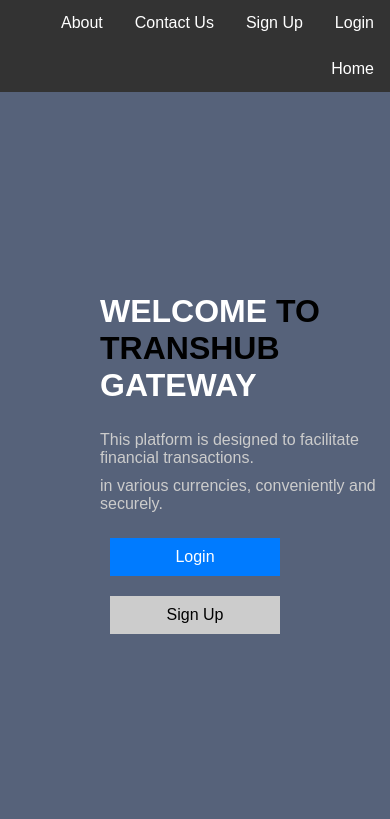
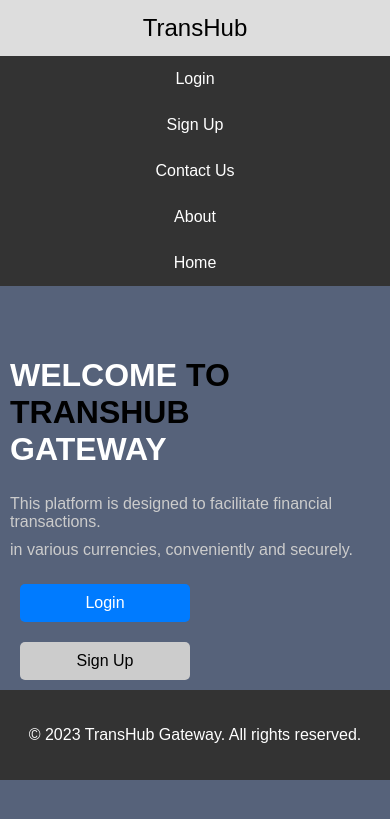
Before and after one commit to Jasemonu/Portfolio_project, a Python web app: template web_files/templates/landing_page.html in a window 390 px wide. Shown: the top 819 px of the page. Run offline with Jinja, Linux system fonts and the light colour scheme; the template is opened without the code that fills it, so the values that code supplies are empty.

Commit message:
addedd logo & footer

```diff
--- a/web_files/styles/landing_page.css
+++ b/web_files/styles/landing_page.css
@@ -1,10 +1,14 @@
 body {
     margin: 0;
     padding: 0;
+    height: 100%;
     font-family: Arial, sans-serif;
+    display: flex;
+    flex-direction: column;
     background-color: rgb(86, 98, 122);
 }
 
+/* Navbar */
 .navbar {
     background-color: #333;
     overflow: hidden;
@@ -24,6 +28,17 @@
     color: black;
 }
 
+/* Logo in Navbar */
+.navbar .logo {
+    float: left;
+    display: block;
+    padding: 14px 16px;
+    font-size: 24px;
+    color: white;
+    text-decoration: none;
+}
+
+/* Call to Action */
 .call-to-action {
     display: flex;
     flex-direction: column;
@@ -38,11 +53,13 @@
     margin: 5px 0;
     color: #CCCCCC;
 }
+
 .call-to-action h1 .word2,
 .call-to-action h1 .word1 {
     color: #ffffff;
 }
 
+/* Buttons */
 .button-container {
     text-align: center;
     text-align: left;
@@ -50,18 +67,61 @@
     margin-left: 0px;
 }
 
-   .login-button,
-   .signup-button {
+.login-button, .signup-button {
     display: inline-block;
     width: 150px;
     margin: 10px;
     padding: 10px;
-      background-color: #007bff; /* Blue color for the buttons */
+    background-color: #007bff;
     color: white;
     text-align: center;
     text-decoration: none;
+    border-radius: 5px;
+    transition: background-color 0.3s, color 0.3s;
 }
+
 .signup-button {
     background-color: #CCCCCC;
     color: black;
 }
+
+.login-button:hover, .signup-button:hover {
+    background-color: #0056b3;
+    color: #fff;
+}
+
+/* Footer */
+.footer {
+    background-color: #333;
+    color: white;
+    text-align: center;
+    padding: 20px;
+    margin-top: auto;
+}
+
+/* Media queries for responsiveness */
+@media screen and (max-width: 768px) {
+    .call-to-action {
+        margin-top: 100px;
+        margin-left: 20px;
+    }
+
+    .navbar a {
+        float: none;
+        display: block;
+        text-align: center;
+    }
+}
+
+@media screen and (max-width: 480px) {
+    .call-to-action {
+        margin-top: 50px;
+        margin-left: 10px;
+    }
+
+    .navbar .logo, .navbar a {
+        float: none;
+        display: block;
+        text-align: center;
+    }
+}
--- a/web_files/templates/landing_page.html
+++ b/web_files/templates/landing_page.html
@@ -8,6 +8,7 @@
 </head>
 <body>
     <div class="navbar">
+	<a href="#" class="logo">TransHub</a>
         <a href="#">Login</a>
         <a href="#">Sign Up</a>
         <a href="#">Contact Us</a>
@@ -26,5 +27,10 @@
         <a href="#" class="signup-button">Sign Up</a>
     </div>
     </div>
+
+    <!-- Footer -->
+    <div class="footer">
+       <p>&copy; 2023 TransHub Gateway. All rights reserved.</p>
+    </div>
 </body>
 </html>
```
Lines whose indentation alone changed are shown as unchanged.
